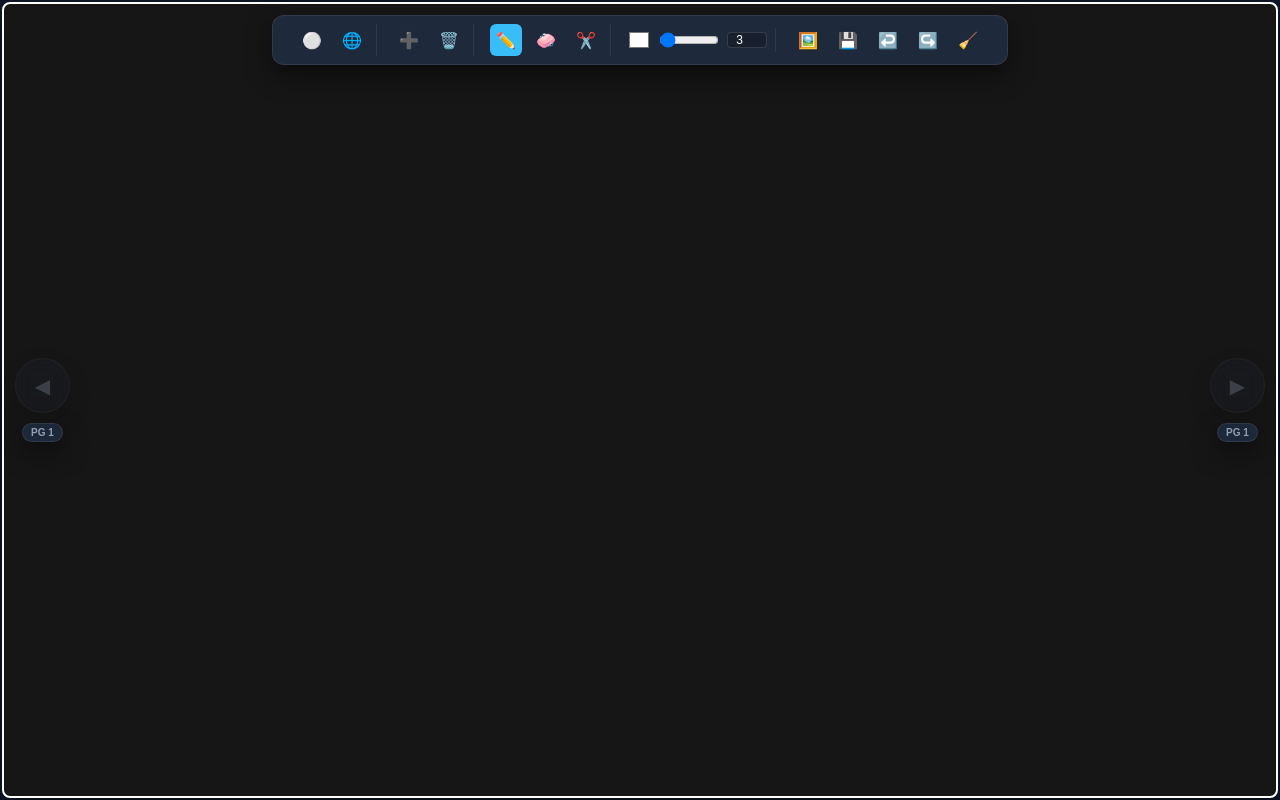
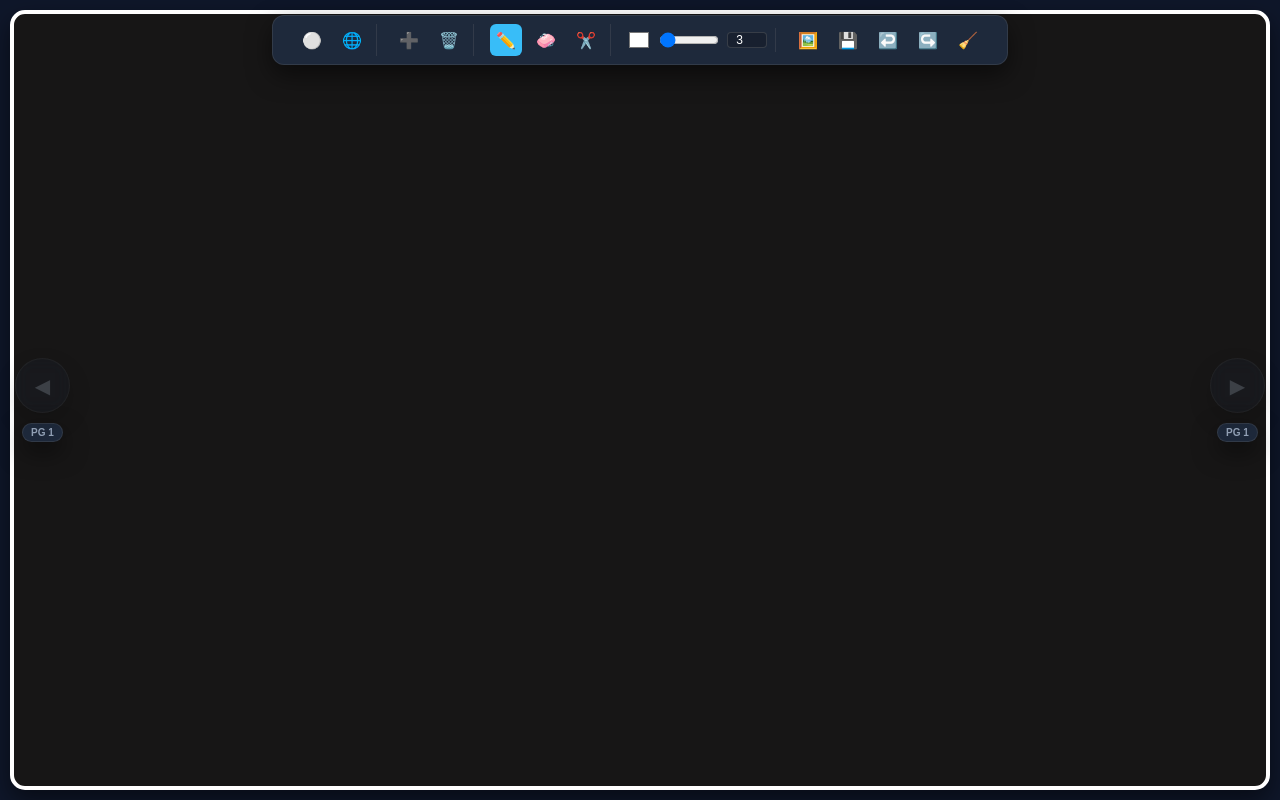
Before and after one commit to Not174/ScreenBoard, a plain HTML site: page index.html in a window 1280 px wide. Drawn offline with Linux system fonts and the light colour scheme.

Commit message:
fixing grid feature problem and modify border area

```diff
--- a/index.html
+++ b/index.html
@@ -392,7 +392,11 @@
             currentTool = tool;
             document.querySelectorAll('#toolbar .btn').forEach(b => b.classList.remove('active'));
             document.getElementById(`${tool}-tool`).classList.add('active');
-            container.className = `tool-${tool}`;
+
+            // Fix: Use classList to avoid overwriting show-grid class
+            container.classList.remove('tool-pen', 'tool-eraser', 'tool-select');
+            container.classList.add(`tool-${tool}`);
+
             if (tool === 'pen') {
                 updateSize(currentPenSize);
             } else if (tool === 'eraser') {
--- a/style.css
+++ b/style.css
@@ -220,13 +220,13 @@
         /* Canvas Area */
         #canvas-container {
             position: absolute;
-            top: 2px;
-            bottom: 2px;
-            left: 2px;
-            right: 2px;
+            top: 10px;
+            bottom: 10px;
+            left: 10px;
+            right: 10px;
             background-color: var(--canvas-bg);
-            border: 2px solid var(--border-color);
-            border-radius: 8px;
+            border: 4px solid var(--border-color);
+            border-radius: 15px;
             overflow: hidden;
             box-shadow: var(--shadow);
             z-index: 1;
```
